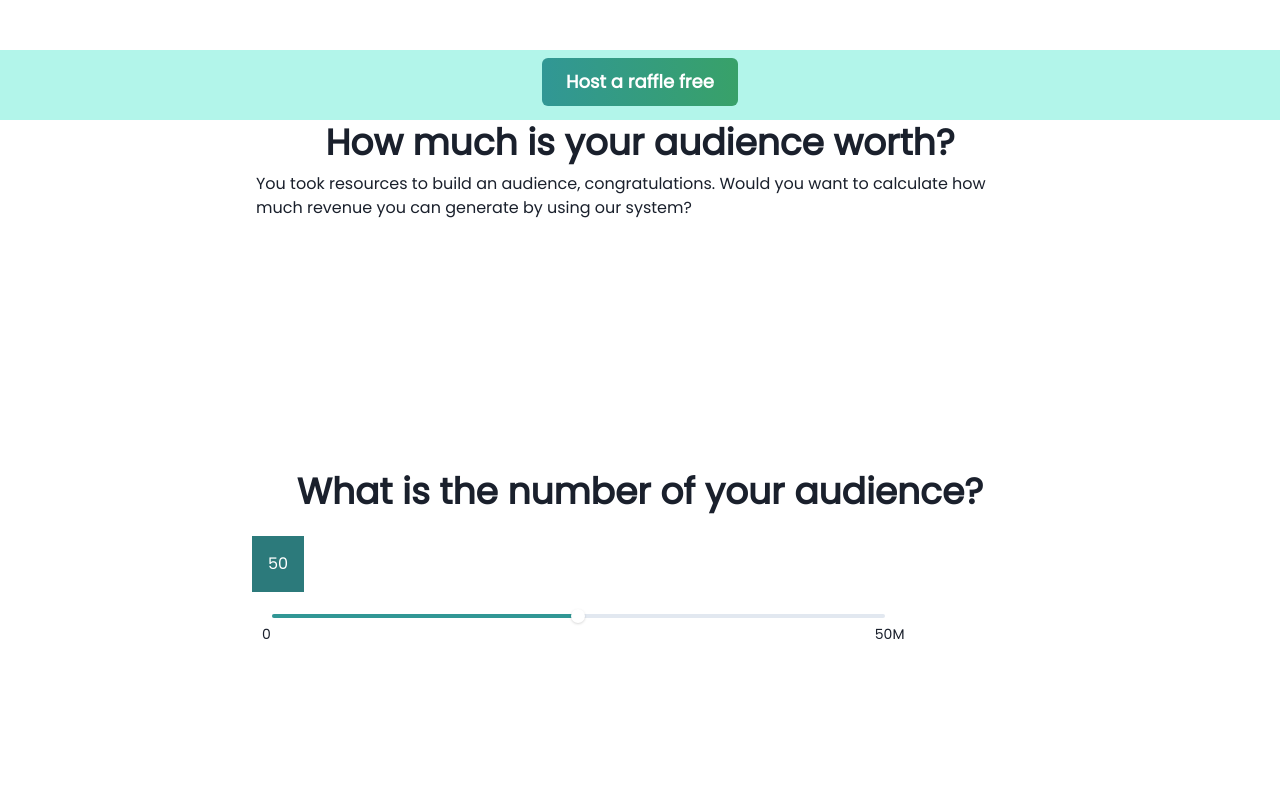
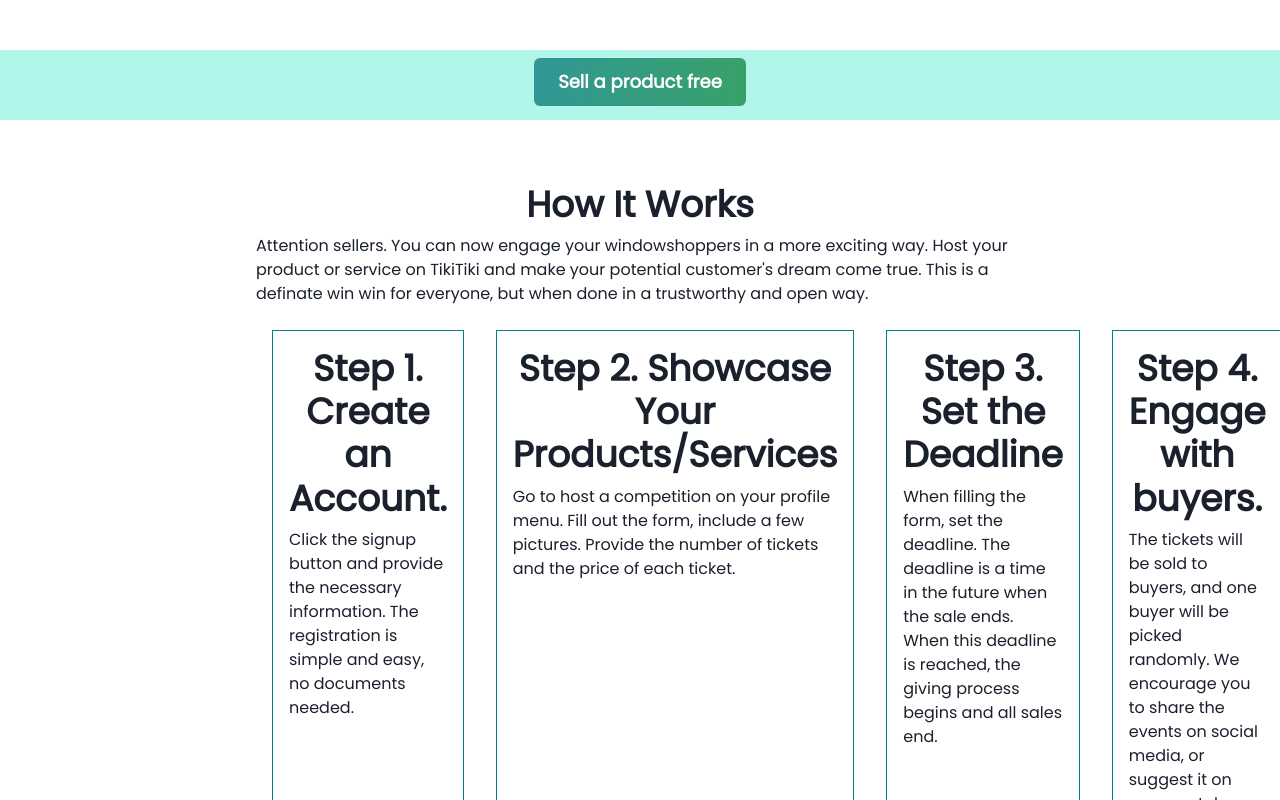
Before and after one commit to k-man-null/effective-invention, a React (Create React App) app: page / in a window 1280 px wide. Shown: the part 680-1480 px from the top of the page. Built offline with nearby package versions, Linux system fonts and the light colour scheme; a web font is replaced by a local one.

Commit message:
Giving landing page

```diff
--- a/src/pages/Landing.js
+++ b/src/pages/Landing.js
@@ -67,8 +67,8 @@
           >
             <Center>
               <Stack>
-                <Text as='a' href="/public">Public Competitions</Text>
-                <Text as='a' href="/enter">Host a Raffle</Text>
+                <Text as='a' href="/public">Check for Products</Text>
+                <Text as='a' href="/enter">Showcase a Product</Text>
                 <Text as='a' href="#FAQS">FAQ</Text>
                 <Text as='a' href="#TOCS">Terms and Conditions</Text>
                 <Text as='a' href="/enter">Login</Text>
@@ -128,7 +128,7 @@
                 textAlign='center'
                 marginBottom={['5']}
               >
-                Create winners everyday and make money doing it.
+               WindowShoppers, own your dream product today!!
 
               </Text>
               <Text
@@ -155,106 +155,19 @@
                 }}
                 href={'enter'}
                 color='white'
-                as={'a'}>Host a raffle free</Button>
+                as={'a'}>Sell a product or service free</Button>
               <Button
                 size='lg'
                 variant='outline'
                 colorScheme='teal'
                 href="/app/competitions"
-                as={'a'}>View Public Raffles</Button>
+                as={'a'}>View Products</Button>
             </Stack>
           </Center>
 
         </Stack>
         {/* End Headline Page */}
-        <Stack
-          mt={['100px', '150px', '250px']}
-          marginX={['4', '7', 'auto']}
-          maxWidth={[null, null, '80%', '60%']}
-          mb='40px'
-        >
-          <Stack>
-            <Heading
-              textAlign='center'
-            >
-              How much is your audience worth?
-            </Heading>
-            <Text>
-              You took resources to build an audience, congratulations.
-              Would you want to calculate how much revenue you can generate by using our system?
-            </Text>
-          </Stack>
 
-        </Stack>
-        <Stack
-          mt={['100px', '150px', '250px']}
-          marginX={['4', '7', 'auto']}
-          maxWidth={[null, null, '80%', '60%']}
-
-        >
-          <Stack>
-            <Heading
-              textAlign='center'
-              marginBottom='64px'
-            >
-              What is the number of your audience?
-            </Heading>
-            <Box
-              mt='20px'
-              pl='4'
-              pr='6'
-              height='100px'
-              width='85%'
-            >
-              <Slider
-                onChange={(val) => {
-                  setSliderValue(val)
-                  setMinValue(val * 0.01)
-                  setMaxValue(val * 0.75)
-                }}
-                min={0}
-                max={50000000}
-                colorScheme='teal'
-              >
-                <SliderMark value={0} {...labelStyles}>
-                  0
-                </SliderMark>
-                <SliderMark value={50000000} {...labelStyles}>
-                  50M
-                </SliderMark>
-                <SliderMark
-                  value={sliderValue}
-                  textAlign='center'
-                  bg='teal.600'
-                  color='white'
-                  mt='-20'
-                  ml='-5'
-                  p='4'
-                >
-                  {sliderValue}
-                </SliderMark>
-                <SliderTrack>
-                  <SliderFilledTrack />
-                </SliderTrack>
-                <SliderThumb />
-              </Slider>
-
-            </Box>
-
-            {maxValue !== 0 ?
-              <Box
-                textAlign='center'
-              >
-                <Text>With such an audience you can generate</Text>
-                <Text>Between</Text>
-                <Text {...moneyStyles}>${minValue}</Text>
-                <Text>and</Text>
-                <Text {...moneyStyles}>${maxValue}</Text>
-              </Box> : ''
-            }
-          </Stack>
-
-        </Stack>
 
         <Stack
           mt={['100px', '150px', '250px']}
@@ -269,8 +182,8 @@
               How It Works
             </Heading>
             <Text>
-              Attention, creators. You can now engage your followers in a more exciting
-              way. Host competitions and let them win products you showcase on your channel.
+              Attention sellers. You can now engage your windowshoppers in a more exciting
+              way. Host your product or service on TikiTiki and make your potential customer's dream come true.
               This is a definate win win for everyone, but when done in a trustworthy and open way.
             </Text>
             <Flex flexDirection={['column', 'row']}>
@@ -331,7 +244,7 @@
                 <Text>
                   The tickets will be sold to buyers, and one buyer will be picked randomly.
                   We encourage you to share the events on social media, or
-                  suggest it on your youtube channel.
+                  suggest it on your youtube channel or in your physical shop.
 
                 </Text>
 
@@ -437,32 +350,7 @@
           </Stack>
 
         </Stack>
-        <Stack
 
-          marginX={['4', '7', 'auto']}
-          border='1px solid teal'
-          maxWidth={[null, null, '80%', '60%']}
-          mb='30px'
-          borderRadius='8'
-          p='4'
-        >
-          <Stack
-
-          >
-            <Heading
-              textAlign='center'
-            >
-              Sports
-            </Heading>
-            <Text>
-              Sports organizers place tickets as prizes, and the winners get free tickets.
-              Organizers get to use a credible and reliable platform
-              to host their competitions.
-            </Text>
-
-          </Stack>
-
-        </Stack>
         <Stack
           marginX={['4', '7', 'auto']}
           border='1px solid teal'
@@ -489,31 +377,7 @@
           </Stack>
 
         </Stack>
-        <Stack
-          marginX={['4', '7', 'auto']}
-          border='1px solid teal'
-          maxWidth={[null, null, '80%', '60%']}
-          mb='60px'
-          borderRadius='8'
-          p='4'
-        >
-          <Stack
 
-          >
-            <Heading
-              textAlign='center'
-            >
-              Schools
-            </Heading>
-            <Text>
-              Schools can also host competitions to raise funds for charitable
-              causes or for any other reason.
-
-            </Text>
-
-          </Stack>
-
-        </Stack>
 
         {/* Start Why We are loved */}
         <Stack
@@ -612,7 +476,7 @@
         {/* End Why we are loved  */}
 
         {/* Start Terms and Conditions */}
-        <Stack
+         {/*<Stack
           id="TOCS"
           mt={['30px']}
           marginX={['4', '7', 'auto']}
@@ -621,7 +485,7 @@
           spacing={4}
 
         >
-          {/* TODO : create a toc route and its own component */}
+
 
           <Heading as='h1' textAlign='center'>TERMS AND CONDITIONS</Heading>
 
@@ -918,7 +782,7 @@
 
           </Text>
 
-        </Stack>
+        </Stack> */}
 
         {/* End terms and Conditions */}
 
@@ -958,7 +822,7 @@
                     <h2>
                       <AccordionButton _expanded={{ bg: 'teal.400', color: 'white' }}>
                         <Box as="span" flex='1' textAlign='left'>
-                          Can I host a raffle in my business name?
+                          Can I host a competition in my business name?
                         </Box>
                         <AccordionIcon />
                       </AccordionButton>
@@ -984,13 +848,13 @@
                     <h2>
                       <AccordionButton _expanded={{ bg: 'teal.400', color: 'white' }}>
                         <Box as="span" flex='1' textAlign='left'>
-                          What is the minimum ticket price I can charge for my raffle?
+                          What is the minimum ticket price I can charge for my competition?
                         </Box>
                         <AccordionIcon />
                       </AccordionButton>
                     </h2>
                     <AccordionPanel>
-                      The minimum price is $0.50 per ticket and a maximum of $100.00 per ticket.
+                      The minimum price is 50KSH per ticket and a maximum of 10,000 KSH per ticket.
                     </AccordionPanel>
                   </AccordionItem>
                   <AccordionItem>
@@ -1003,7 +867,7 @@
                       </AccordionButton>
                     </h2>
                     <AccordionPanel>
-                      The minimum number of tickets is 200 and the maximum is 1 million tickets per competition.
+                      The minimum number of tickets is 50 and the maximum is 1000 tickets per competition.
                     </AccordionPanel>
                   </AccordionItem>
                   <AccordionItem>
@@ -1273,7 +1137,7 @@
                 bgGradient: 'linear(to-r, teal.500, green.500)'
               }}
               color='white'
-              as={'a'}>Host a raffle free</Button>
+              as={'a'}>Sell a product free</Button>
           </Center>
 
 
```
